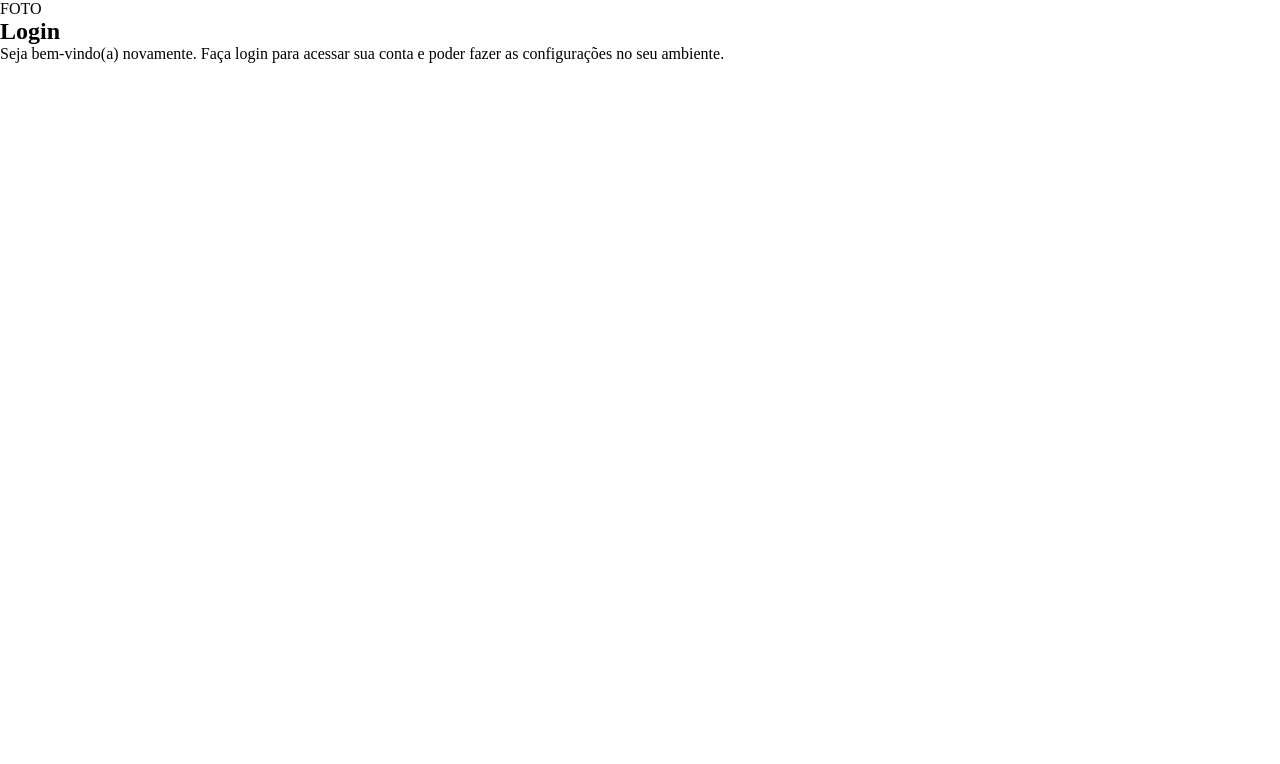
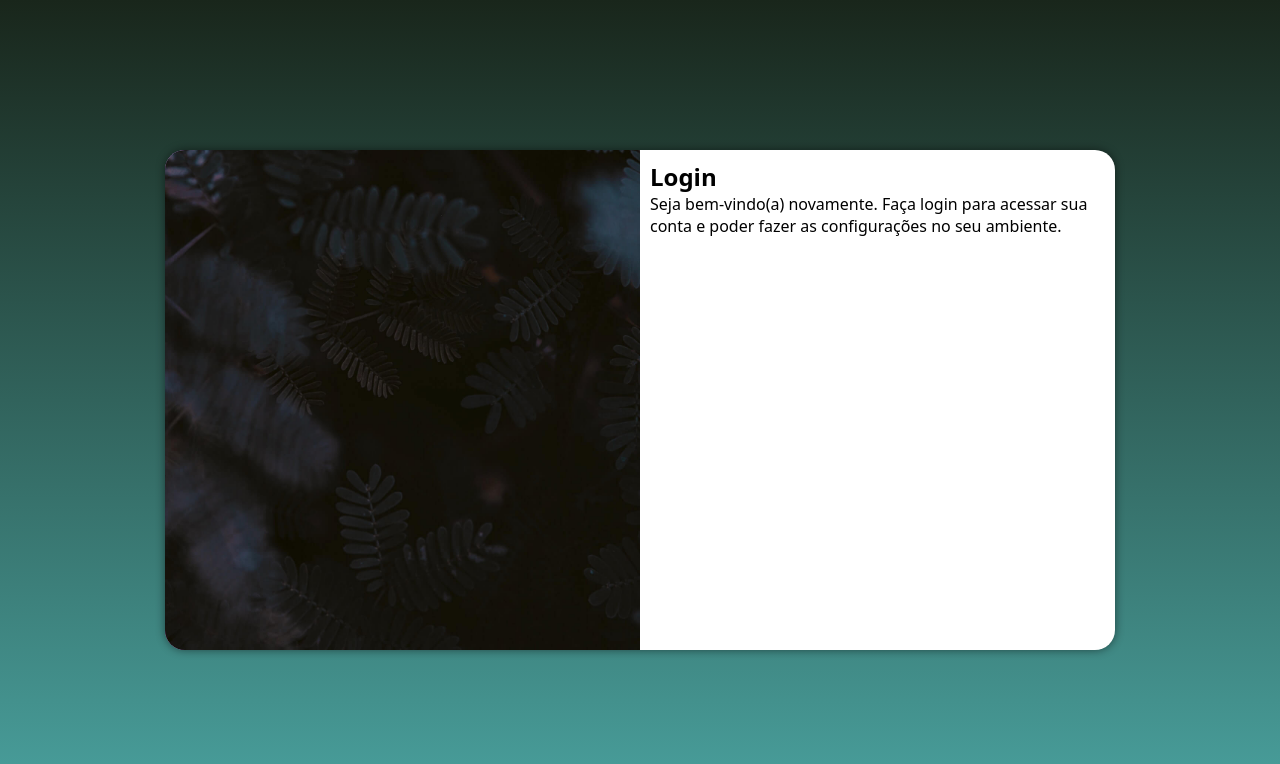
Before and after one commit to trichains/projeto-login-basico, a plain HTML site: page index.html in a window 1280 px wide. Drawn offline with Linux system fonts and the light colour scheme.

Commit message:
media query

```diff
--- /dev/null
+++ b/estilos/media-queries.css
@@ -0,0 +1,54 @@
+@charset "UTF-8";
+
+/* Typical Device Breakpoints
+------------------------------
+Pequenas telas: até 600px
+Celular: de 600px até 768px
+Tablet: 768px até 992px
+Desktop: 992px até 1200px
+Grandes telas: acima de 1200px
+*/
+
+@media screen and (min-width: 768px) and (max-width: 992px) {
+
+  body {
+    background-image: linear-gradient(to top, #49a09d, #19261b);
+  }
+
+  section#login {
+    width: 80vw;
+  }
+
+  div#imagem {
+    float: left;
+    width: 30%;
+    height: 100%;
+  }
+
+  div#formulario {
+    float: right;
+    width: 70%;
+  }
+}
+
+@media screen and (min-width: 992px) {
+
+  body {
+    background-image: linear-gradient(to top, #49a09d, #19261b);
+  }
+
+  section#login {
+    width: 950px;
+  }
+
+  div#imagem {
+    float: left;
+    width: 50%;
+    height: 100%;
+  }
+
+  div#formulario {
+    float: right;
+    width: 50%;
+  }
+}
--- a/estilos/style.css
+++ b/estilos/style.css
@@ -6,6 +6,50 @@
 */
 
 * {
+  font-family: system-ui, -apple-system, BlinkMacSystemFont, 'Segoe UI', Roboto, Oxygen, Ubuntu, Cantarell, 'Open Sans', 'Helvetica Neue', sans-serif;
   margin: 0px;
   padding: 0px;
+  box-sizing: border-box;
 }
+
+body, html {
+  background-color: #19261b;
+  height: 100vh;
+  width: 100vw;
+}
+
+main {
+  position: relative;
+  height: 100vh;
+  width: 100vw;
+}
+
+section#login {
+  position: absolute;
+  top: 50%;
+  left: 50%;
+  transform: translate(-50%, -50%);
+  overflow: hidden;
+
+  background-color: white;
+  width: 250px;
+  height: 500px;
+  border-radius: 20px;
+  box-shadow: 0px 0px 10px rgba(0, 0, 0, 0.493);
+
+  transition: width .3s, height .3s;
+  transition-timing-function: ease;
+}
+
+div#imagem {
+  display: block;
+  background: #5f2c82 url(../imagens/tela.jpg) no-repeat;
+  background-size: cover;
+  background-position: bottom;
+  height: 200px;
+}
+
+div#formulario {
+  display: block;
+  padding: 10px;
+}
--- a/index.html
+++ b/index.html
@@ -5,13 +5,14 @@
   <meta http-equiv="X-UA-Compatible" content="IE=edge">
   <meta name="viewport" content="width=device-width, initial-scale=1.0">
   <link rel="stylesheet" href="estilos/style.css">
+  <link rel="stylesheet" href="estilos/media-queries.css">
   <title>Login</title>
 </head>
 <body>
   <main>
     <section id="login">
       <div id="imagem">
-        FOTO
+        <!-- Aqui vai a imagem nas CSS -->
       </div>
       <div id="formulario">
         <h1>Login</h1>
```
